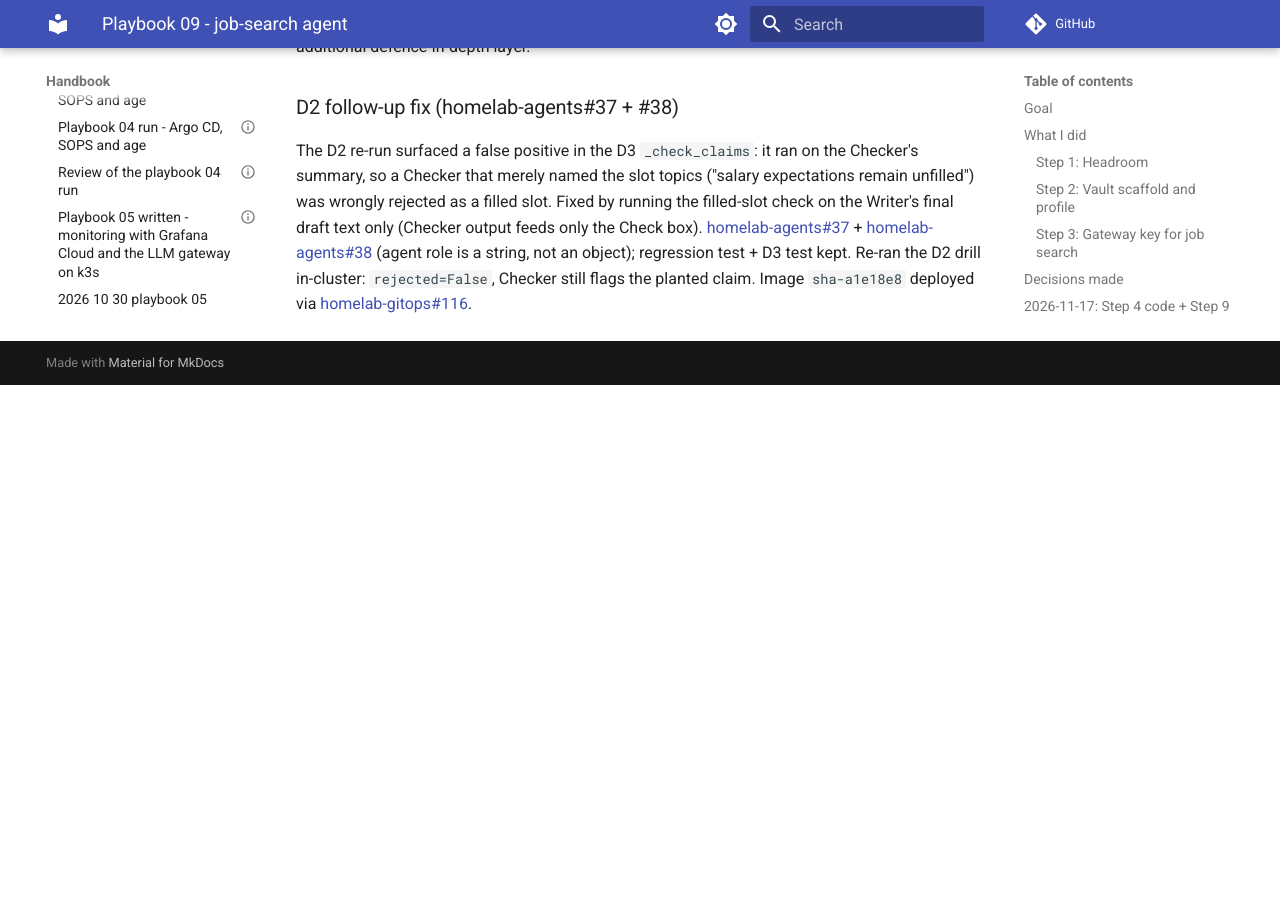
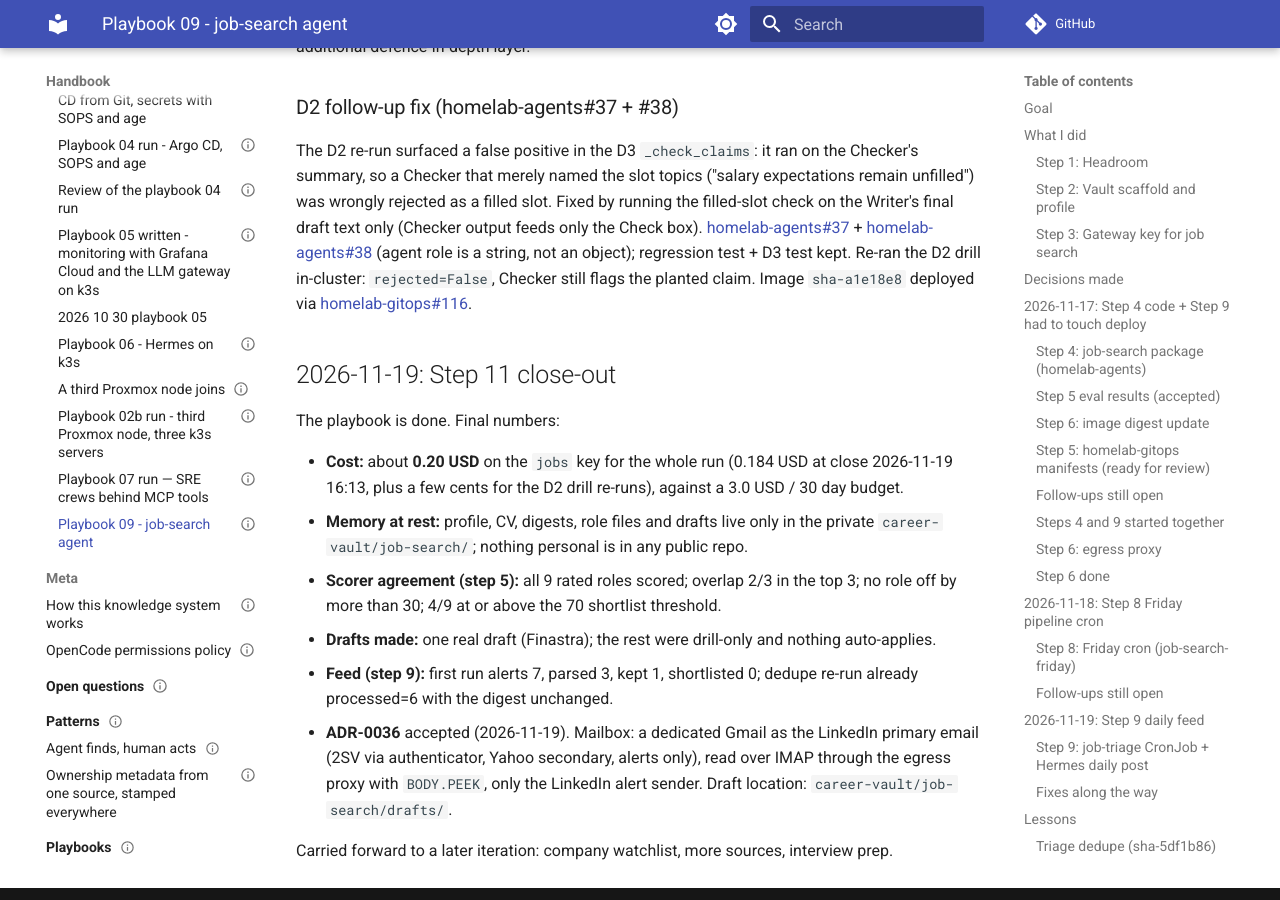
Before and after one commit to ssaav5-ai-labs/handbook, an MkDocs documentation site: the page built from docs/journal/2026/2026-11-15-09-job-search.md, in a window 1280 px wide and 900 px high, scrolled down 9662 px. Built offline with MkDocs 1.6.1 and Material for MkDocs 9.7.7, drawn with Linux system fonts in a browser that asks for light colours; comment, search, counter and statistics services are not loaded; before the commit the page ends 10047 px from its top, so only the background shows below that.

Commit message:
docs(job-search): step 11 close-out — accept ADR-0036, mark built, record numbers (#63)
Co-authored-by: ssaav5 <ssaav5@users.noreply.github.com>

```diff
--- a/docs/decisions/0036-job-search-agent-finds-human-applies.md
+++ b/docs/decisions/0036-job-search-agent-finds-human-applies.md
@@ -4,9 +4,9 @@ title: Let an agent find and draft job applications, never submit them; the huma
 description: A small job-search crew reads job-alert emails, scores roles against a private profile and drafts tailored notes into the private career vault; Hermes in Slack is the front end; nothing touches LinkedIn or submits an application, and every write needs a human "Allow once".
 domain: career
 tags: [job-search, agents, crewai, hermes, mcp, approvals, privacy, linkedin]
-status: proposed
+status: accepted
 created: 2026-11-13
-updated: 2026-11-13
+updated: 2026-11-19
 visibility: public
 reuse: portable
 related: [0005-private-career-vault.md, 0008-vendor-neutral-ai-stack.md, 0020-secrets-in-git-with-sops-age-ksops.md, 0023-hermes-on-k3s-pod-as-sandbox.md, 0025-gateway-virtual-keys-with-postgres.md, 0027-crewai-crews-as-mcp-tools.md, 0028-agent-read-access-through-upstream-mcp-sidecars.md, 0029-agent-writes-only-through-an-approval-gated-mcp-server.md, ../domains/ai-stack/design-job-search.md, ../patterns/agent-finds-human-acts.md]
--- a/docs/domains/ai-stack/design-job-search.md
+++ b/docs/domains/ai-stack/design-job-search.md
@@ -4,9 +4,9 @@ title: Job-search agent design
 description: How the human-approved job-search agent works - inputs, the job-search MCP server and CronJob, Hermes in Slack, the career-vault layout, privacy controls, cost, open questions and how playbook 09 builds it.
 domain: ai-stack
 tags: [job-search, agents, crewai, hermes, mcp, slack, obsidian, privacy]
-status: draft
+status: built
 created: 2026-11-13
-updated: 2026-11-13
+updated: 2026-11-19
 visibility: public
 reuse: portable
 related: [../../decisions/0036-job-search-agent-finds-human-applies.md, ../../patterns/agent-finds-human-acts.md, reference-sre-crews.md, reference-hermes.md, reference-gateway.md, ../../decisions/0027-crewai-crews-as-mcp-tools.md, ../../decisions/0029-agent-writes-only-through-an-approval-gated-mcp-server.md]
@@ -15,7 +15,7 @@ blog: candidate
 
 # Job-search agent design
 
-Status: **design, not built.** The decision is [ADR-0036](../../decisions/0036-job-search-agent-finds-human-applies.md); the portable idea is the [agent finds, human acts](../../patterns/agent-finds-human-acts.md) pattern. Everything personal (profile, CV, roles, drafts) lives in the private `career-vault`; this page only describes the machinery.
+Status: **built** (2026-11-19, playbook 09). The decision is [ADR-0036](../../decisions/0036-job-search-agent-finds-human-applies.md); the portable idea is the [agent finds, human acts](../../patterns/agent-finds-human-acts.md) pattern. Everything personal (profile, CV, roles, drafts) lives in the private `career-vault`; this page only describes the machinery. Runtime deviations from this design are recorded in the [job-search runbook](runbook-job-search.md) and the [playbook 09 journal](../../journal/2026/2026-11-15-09-job-search.md).
 
 ## What it does, in one day
 
@@ -112,16 +112,16 @@ Role frontmatter: `company`, `title`, `source`, `source_id`, `url`, `score`, `st
 | Vault write credential | Write deploy key on `career-vault` only, SOPS-encrypted, mounted only in the `job-search` pod; server writes only under `job-search/` |
 | Personal data in public repos | Criteria and CV only in the vault; code and this page are generic |
 
-## Rough cost (estimate, not measured)
+## Cost (measured, 2026-11-15 → 19)
 
-About 40 alerts a day, about 15 left after rules, about 2k tokens each on `fast` is ~30k tokens a day; three drafts a week on `reason` at ~15k tokens each. With current cheap models that's well under 2 USD a month; the 3 USD key budget is the hard stop. Measure in the first week of the playbook run and record it here.
+The whole playbook run — scoring evals, daily feeds, drills and re-runs — came to about **0.20 USD** on the `jobs` key (0.184 USD at close, plus a few cents for the D2 drill re-runs) against a 3 USD / 30 day budget. The original estimate holds, and real alert volume is a fraction of the 40/day figure, so cost tracks the feed.
 
 ## Open questions (for Shawn)
 
 | Question | Options | Leaning |
 |---|---|---|
-| How alerts reach the agent | (a) a new Gmail used only for alerts, read over IMAP with an app password, fed by forwarding; (b) Gmail API on a main mailbox; (c) paste in Slack | (a) plus (c). The LinkedIn account's email is on Yahoo, where automatic forwarding may need Yahoo Mail Plus: if so, either pay for it, or send other boards' alerts straight to the new Gmail and share LinkedIn roles by hand. Never read the Yahoo mailbox itself, and don't make the alert mailbox the LinkedIn primary email (password resets). Gmail and Yahoo allow app passwords; Outlook.com needs OAuth |
-| Where the agent writes drafts | `main` under `job-search/` (Obsidian sees them at once) vs a `job-search` branch I merge | `main`: drafts are private and reversible, and a branch adds friction every day |
+| How alerts reach the agent | (a) a new Gmail used only for alerts, read over IMAP with an app password, fed by forwarding; (b) Gmail API on a main mailbox; (c) paste in Slack | **Decided (2026-11-19):** a dedicated Gmail set as the LinkedIn primary email, with LinkedIn 2SV via an authenticator app and the Yahoo address kept as secondary; only job-alert emails on it. Read over IMAP through the egress proxy, read-only (`BODY.PEEK`), and only the LinkedIn alert sender is admitted |
+| Where the agent writes drafts | `main` under `job-search/` (Obsidian sees them at once) vs a `job-search` branch I merge | **Decided (2026-11-19):** the private `career-vault` under `job-search/drafts/` (not `main` of any public repo) |
 | Company watchlist | Also poll a short list of target companies' public ATS boards daily | Later, once the alert-based flow is tuned |
 | More sources | Alert emails from other boards (no work); boards with an official API or RSS (e.g. Adzuna, remote-focused boards), each checked against its terms first. No paid LinkedIn plan adds an API for job seekers, so Premium Career stays a human-side tool | Add alert emails now, APIs after the first week |
 | Daily post time and cap | 07:30, top five | As proposed, adjust after a week |
--- a/docs/journal/2026/2026-11-15-09-job-search.md
+++ b/docs/journal/2026/2026-11-15-09-job-search.md
@@ -4,7 +4,7 @@ title: Playbook 09 - job-search agent
 description: Build the job-search MCP server and drafting crew, deployed from homelab-gitops, with Hermes in Slack as the front end.
 domain: career
 tags: [job-search, crewai, mcp, hermes, slack, career-vault]
-status: active
+status: done
 created: 2026-11-15
 updated: 2026-11-19
 visibility: public
@@ -253,3 +253,16 @@ Hermes ignores Slack messages posted via an app (Claude's Slack connector), so a
 ### D2 follow-up fix (homelab-agents#37 + #38)
 
 The D2 re-run surfaced a false positive in the D3 `_check_claims`: it ran on the Checker's summary, so a Checker that merely named the slot topics ("salary expectations remain unfilled") was wrongly rejected as a filled slot. Fixed by running the filled-slot check on the Writer's final draft text only (Checker output feeds only the Check box). [homelab-agents#37](https://github.com/ssaav5-ai-labs/homelab-agents/pull/37) + [homelab-agents#38](https://github.com/ssaav5-ai-labs/homelab-agents/pull/38) (agent role is a string, not an object); regression test + D3 test kept. Re-ran the D2 drill in-cluster: `rejected=False`, Checker still flags the planted claim. Image `sha-a1e18e8` deployed via [homelab-gitops#116](https://github.com/ssaav5-ai-labs/homelab-gitops/pull/116).
+
+## 2026-11-19: Step 11 close-out
+
+The playbook is done. Final numbers:
+
+- **Cost:** about **0.20 USD** on the `jobs` key for the whole run (0.184 USD at close 2026-11-19 16:13, plus a few cents for the D2 drill re-runs), against a 3.0 USD / 30 day budget.
+- **Memory at rest:** profile, CV, digests, role files and drafts live only in the private `career-vault/job-search/`; nothing personal is in any public repo.
+- **Scorer agreement (step 5):** all 9 rated roles scored; overlap 2/3 in the top 3; no role off by more than 30; 4/9 at or above the 70 shortlist threshold.
+- **Drafts made:** one real draft (Finastra); the rest were drill-only and nothing auto-applies.
+- **Feed (step 9):** first run alerts 7, parsed 3, kept 1, shortlisted 0; dedupe re-run already processed=6 with the digest unchanged.
+- **ADR-0036** accepted (2026-11-19). Mailbox: a dedicated Gmail as the LinkedIn primary email (2SV via authenticator, Yahoo secondary, alerts only), read over IMAP through the egress proxy with `BODY.PEEK`, only the LinkedIn alert sender. Draft location: `career-vault/job-search/drafts/`.
+
+Carried forward to a later iteration: company watchlist, more sources, interview prep.
--- a/docs/open-questions/index.md
+++ b/docs/open-questions/index.md
@@ -44,5 +44,5 @@ updated: 2026-11-13
 | The crew's k8s-mcp can't read `applications.argoproj.io` — no way to check Argo CD app health from within a crew | ai-stack | Open a read-only issue upstream; a home-grown MCP tool as fallback | Playbook 07 follow-up |
 | Hermes' fallback when `investigate_alert` errors is untested — drill 5a's self-heal was too fast to catch the crew-down window | ai-stack | Trigger a follow-on alert with a fake crew URL, or add a readiness probe that reports 503 for the crew-down window | Playbook 07b |
 | Drill 6 (budget) is untested — walked through the scenario but never fired a real budget exhaustion | ai-stack | Run a real budget-limit hit by lowering `max_budget` to $0.01 with a one-hour window, then restore | Playbook 07b |
-| How job alerts reach the job-search agent | career | A new Gmail used only for alerts (IMAP, app password), fed by forwarding from the Yahoo address LinkedIn uses if Yahoo allows it (may need Mail Plus); otherwise other boards' alerts direct and LinkedIn roles shared by hand. Never LinkedIn itself ([ADR-0036](../decisions/0036-job-search-agent-finds-human-applies.md), proposed) | Playbook 09, step 9 |
-| Where the job-search agent writes drafts in `career-vault` | career | `main` under `job-search/` with a write deploy key | Playbook 09, step 2 |
+| How job alerts reach the job-search agent | career | A dedicated Gmail set as the LinkedIn primary email (2SV via authenticator, Yahoo secondary, alerts only), read over IMAP through the egress proxy with `BODY.PEEK`, only the LinkedIn alert sender. Never LinkedIn itself | [ADR-0036](../decisions/0036-job-search-agent-finds-human-applies.md) (accepted), playbook 09 |
+| Where the job-search agent writes drafts in `career-vault` | career | `job-search/drafts/` (private career-vault, not `main` of any public repo) | [ADR-0036](../decisions/0036-job-search-agent-finds-human-applies.md) (accepted), playbook 09 |
--- a/docs/playbooks/index.md
+++ b/docs/playbooks/index.md
@@ -27,6 +27,6 @@ Each playbook is a few manual steps plus one prompt. See [how the agent runs the
 | 06  | Hermes on k3s (sandboxed)                                                                                                                                                           | homelab-gitops, homelab-agents | 05         | done 2026-11-08 |
 | 07  | [SRE management agents (CrewAI over MCP tools)](https://github.com/ssaav5-ai-labs/handbook/blob/main/playbooks/07-sre-crews/PLAYBOOK.md)                                                                                                                               | homelab-agents, homelab-gitops | 06         | done 2026-11-13 |
 | 08  | AI dev factory                                                                                                                                                                      | ai-factory                     | 05         | planned         |
-| 09  | [Job-search agent: finds and drafts, you apply](https://github.com/ssaav5-ai-labs/handbook/blob/main/playbooks/09-job-search/PLAYBOOK.md) | homelab-agents, homelab-gitops | 07 | planned |
+| 09  | [Job-search agent: finds and drafts, you apply](https://github.com/ssaav5-ai-labs/handbook/blob/main/playbooks/09-job-search/PLAYBOOK.md) | homelab-agents, homelab-gitops | 07 | done 2026-11-19 |
 
 06's skills live in `homelab-agents`; `homelab-gitops` deploys both 06 and 07. 07's code lives in `homelab-agents` (not `ai-factory`).
```
Also changed, not shown: docs/domains/ai-stack/index.md (+1 -1 lines).
